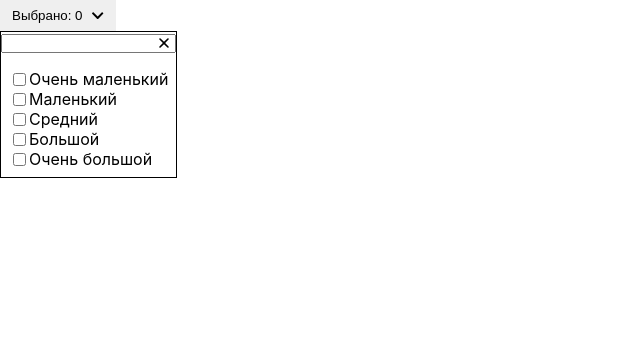
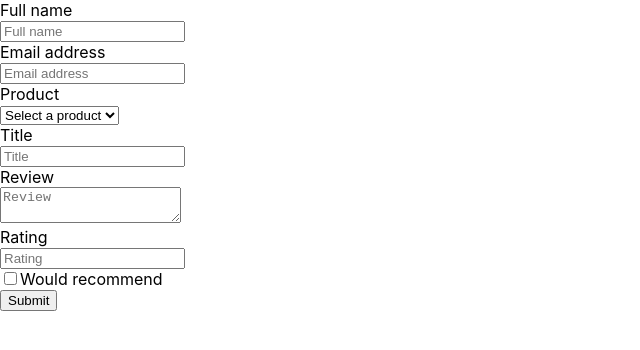
Before and after one commit to luxplanjay/react-39, a React (Create React App) app: page / in a window 1280 px wide. Shown: the top 350 px of the page, without its empty margins (0-640 px from the left). Built offline with nearby package versions, Linux system fonts and the light colour scheme.

Commit message:
add examples

```diff
--- a/package.json
+++ b/package.json
@@ -7,13 +7,15 @@
     "@testing-library/react": "^12.1.2",
     "@testing-library/user-event": "^13.5.0",
     "date-fns": "^2.27.0",
+    "formik": "^2.2.9",
     "nanoid": "^3.1.30",
     "react": "^17.0.2",
     "react-dom": "^17.0.2",
     "react-icons": "^4.3.1",
     "react-scripts": "5.0.0",
     "styled-components": "^5.3.3",
-    "web-vitals": "^2.1.2"
+    "web-vitals": "^2.1.2",
+    "yup": "^0.32.11"
   },
   "scripts": {
     "start": "react-scripts start",
--- a/src/components/App.jsx
+++ b/src/components/App.jsx
@@ -1,12 +1,14 @@
 import { GlobalStyle } from './GlobalStyle';
-import { Filter } from './Filter/Filter';
+// import { Filter } from './Filter/Filter';
+import { ProductReviewForm } from './ProductReviewForm';
 
 export const App = () => {
   return (
     <div style={{ display: 'flex' }}>
       <GlobalStyle />
+      <ProductReviewForm />
 
-      <Filter
+      {/* <Filter
       isOpen
       searchable
       options={[
@@ -16,7 +18,7 @@ export const App = () => {
         { value: 'lg', label: 'Большой' },
         { value: 'xl', label: 'Очень большой' },
       ]}
-      />
+    /> */}
     </div>
   );
 };
--- a/src/components/GlobalStyle.jsx
+++ b/src/components/GlobalStyle.jsx
@@ -1,7 +1,6 @@
 import { createGlobalStyle } from 'styled-components';
 
 export const GlobalStyle = createGlobalStyle`
-
 * {
   box-sizing: border-box;
   }
--- /dev/null
+++ b/src/components/ProductReviewForm.jsx
@@ -0,0 +1,119 @@
+import { Component } from 'react';
+import { Formik, Form, Field, ErrorMessage } from 'formik';
+import * as Yup from 'yup';
+import styled from 'styled-components';
+
+const ErrorText = styled.p`
+  color: red;
+`;
+
+const FormError = ({ name }) => {
+  return (
+    <ErrorMessage
+      name={name}
+      render={message => <ErrorText>{message}</ErrorText>}
+    />
+  );
+};
+
+const products = ['Sweater', 'Keyboard', 'Sofa', 'Freezer'];
+
+const validationSchema = Yup.object({
+  product: Yup.string().required('Please select a product').oneOf(products),
+  name: Yup.string().required(),
+  email: Yup.string().email().required(),
+  title: Yup.string().required(),
+  review: Yup.string().required(),
+  rating: Yup.number().min(1).max(10).required(),
+  date: Yup.date().default(() => new Date()),
+  wouldRecommend: Yup.boolean().default(false),
+});
+
+const initialValues = {
+  name: '',
+  email: '',
+  title: '',
+  review: '',
+  rating: '',
+  date: new Date(),
+  wouldRecommend: false,
+  product: '',
+};
+
+export class ProductReviewForm extends Component {
+  handleSubmit = (values, { resetForm }) => {
+    console.log(values);
+    resetForm();
+  };
+
+  render() {
+    return (
+      <Formik
+        initialValues={initialValues}
+        validationSchema={validationSchema}
+        onSubmit={this.handleSubmit}
+      >
+        <Form autoComplete="off">
+          <div>
+            <label htmlFor="name">Full name</label>
+            <div>
+              <Field name="name" type="text" placeholder="Full name" />
+              <FormError name="name" />
+            </div>
+          </div>
+          <div>
+            <label htmlFor="email">Email address</label>
+            <div>
+              <Field name="email" type="text" placeholder="Email address" />
+              <FormError name="email" />
+            </div>
+          </div>
+          <div>
+            <label htmlFor="product">Product</label>
+            <div>
+              <Field name="product" as="select">
+                <option value="">Select a product</option>
+                {products.map((product, idx) => (
+                  <option value={product} key={idx}>
+                    {product}
+                  </option>
+                ))}
+              </Field>
+              <FormError name="product" />
+            </div>
+          </div>
+          <div>
+            <label htmlFor="title">Title</label>
+            <div>
+              <Field name="title" type="text" placeholder="Title" />
+              <FormError name="title" />
+            </div>
+          </div>
+          <div>
+            <label htmlFor="review">Review</label>
+            <div>
+              <Field name="review" as="textarea" placeholder="Review" />
+              <FormError name="review" />
+            </div>
+          </div>
+          <div>
+            <label htmlFor="rating">Rating</label>
+            <div>
+              <Field name="rating" type="number" placeholder="Rating" />
+              <FormError name="rating" />
+            </div>
+          </div>
+          <div>
+            <div>
+              <label htmlFor="wouldRecommend">
+                <Field name="wouldRecommend" type="checkbox" />
+                Would recommend
+              </label>
+            </div>
+          </div>
+          <button type="submit">Submit</button>
+        </Form>
+      </Formik>
+    );
+  }
+}
```
Also changed, not shown: 2 other files (tests, documents, lock files or other folders). Lines whose indentation alone changed are shown as unchanged.
